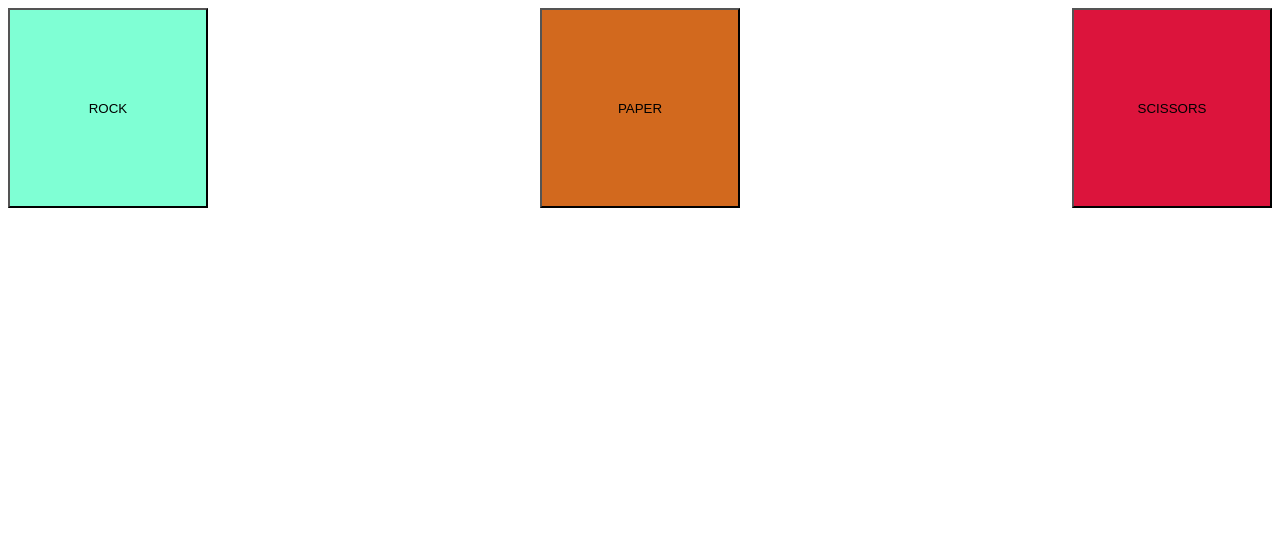
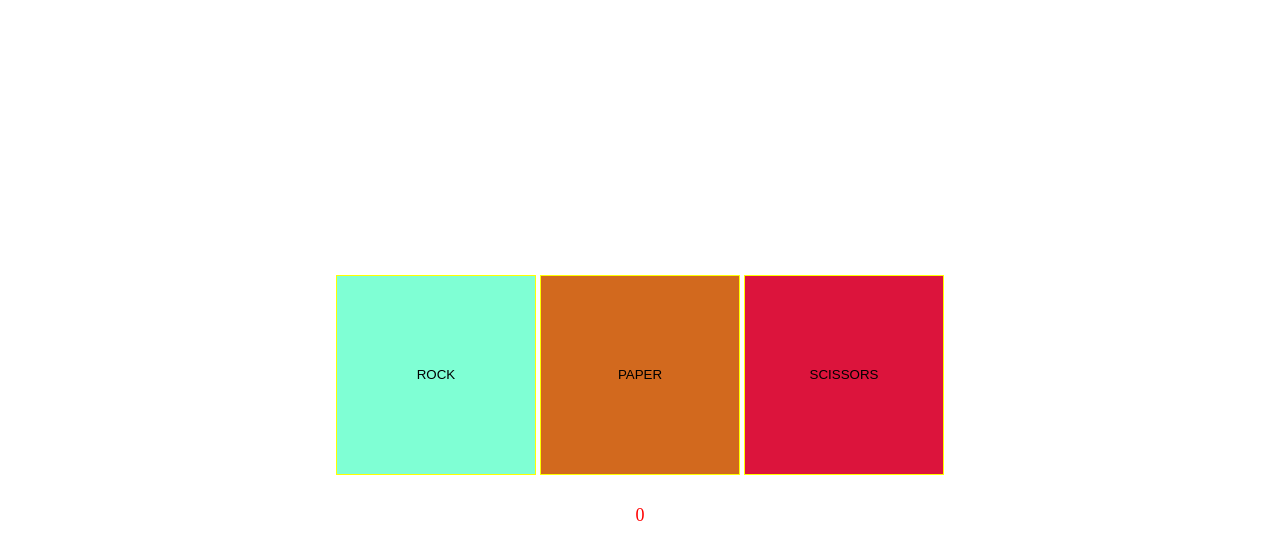
Before and after one commit to Abarca25/rock-paper-scissors, a plain HTML site: page index.html in a window 1280 px wide. Drawn offline with Linux system fonts and the light colour scheme.

Commit message:
Modify element flex and game logic.

```diff
--- a/index.html
+++ b/index.html
@@ -4,14 +4,18 @@
     <meta charset="UTF-8">
     <meta name="viewport" content="width=device-width, initial-scale=1.0">
     <title>Rock Paper Scissors</title>
-    <script src="script.js"></script>
+    <script src="script.js" defer></script>
     <link rel="stylesheet" href="style.css">
 </head>
 <body>
-    <div class="rps-container">
-        <button id="rock">ROCK</button>
-        <button id="paper">PAPER</button>
-        <button id="scissors">SCISSORS</button>
+    <div class="game-container">
+        <div class="rps-container">
+            <button class="choice" id="rock">ROCK</button>
+            <button class="choice" id="paper">PAPER</button>
+            <button class="choice" id="scissors">SCISSORS</button>
+
+            <div id="score">0</div>
+        </div>
     </div>
 </body>
 </html>
--- a/script.js
+++ b/script.js
@@ -1,20 +1,11 @@
 let game_choice = ["rock","paper","scissors"];
+let buttons = document.querySelectorAll("button");
 
 function getComputerChoice(){
     let cpu_choice = Math.floor(Math.random() * 3);
 
     console.log(game_choice[cpu_choice])
     return game_choice[cpu_choice];
-}
-
-function getPlayerChoice(){
-    let player_choice = prompt("What weapon do you choose?");
-
-    while(!game_choice.includes(player_choice)){
-        player_choice = prompt("Choose a real weapon")
-    }
-
-    compareChoices(player_choice,getComputerChoice())
 }
 
 function compareChoices(cpu,player){
@@ -42,8 +33,9 @@ function declareTie(){
     console.log("IT'S A TIE!")
 }
 
-function gameLogic(){
-    getPlayerChoice();
-}
 
-// gameLogic();
+buttons.forEach((button) => {
+    button.addEventListener("click", () => {
+        compareChoices(getComputerChoice(), button.getAttribute("id"))
+    })
+})
--- a/style.css
+++ b/style.css
@@ -1,10 +1,19 @@
-.rps-container {
+body {
     display: flex;
+    justify-content: center;
+    align-items: center;
+    height: 100vh;
+    margin: 0;
+
+}
+
+.game-container {
     align-content: center;
-    justify-content: space-between;
+    height: 100%;
 }
 
 button {
+    border: 1px solid yellow;
     height: 200px;
     width: 200px;
 }
@@ -20,3 +29,10 @@ button {
 #scissors {
     background-color: crimson;
 }
+
+#score {
+    padding-top: 30px;
+    font-size: large;
+    color: red;
+    justify-self: center;
+}
```
